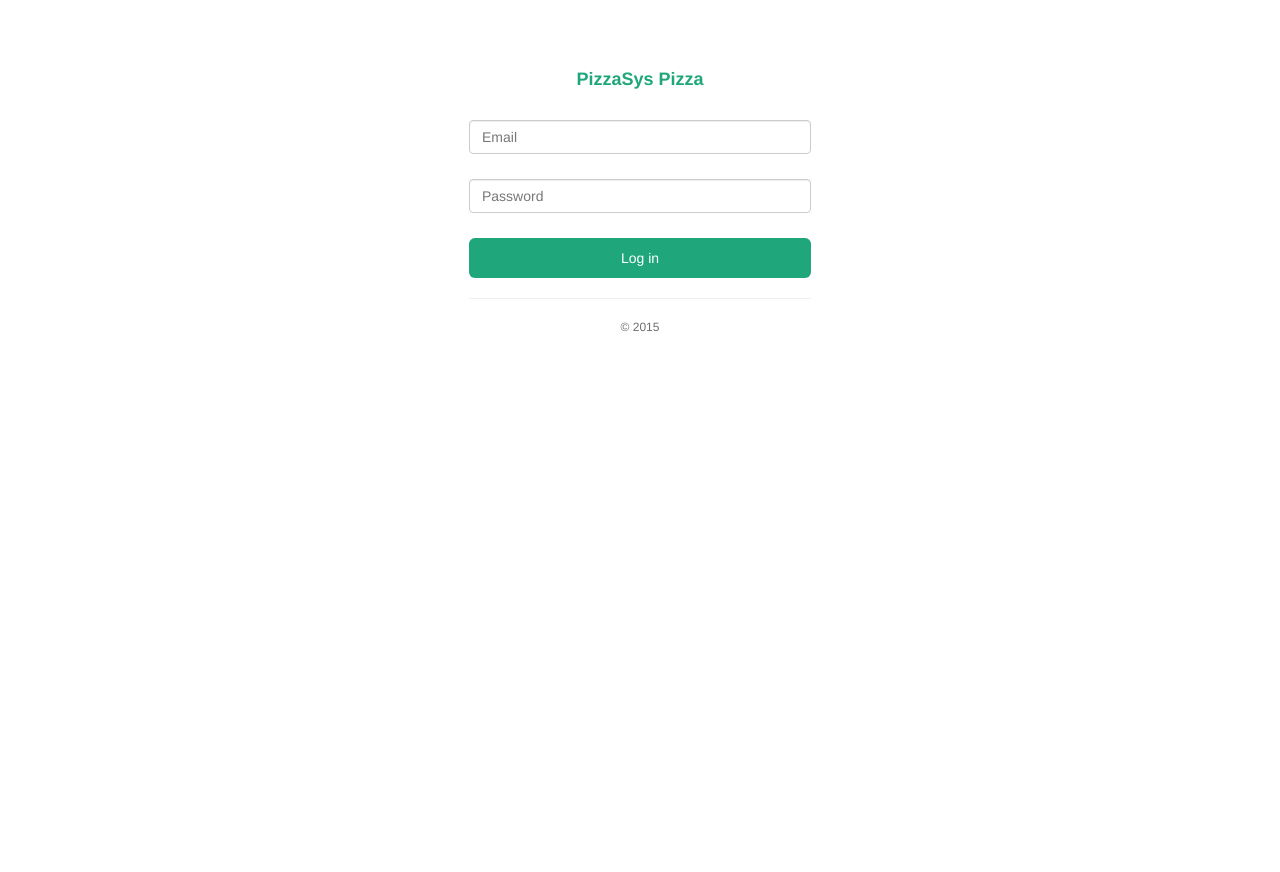
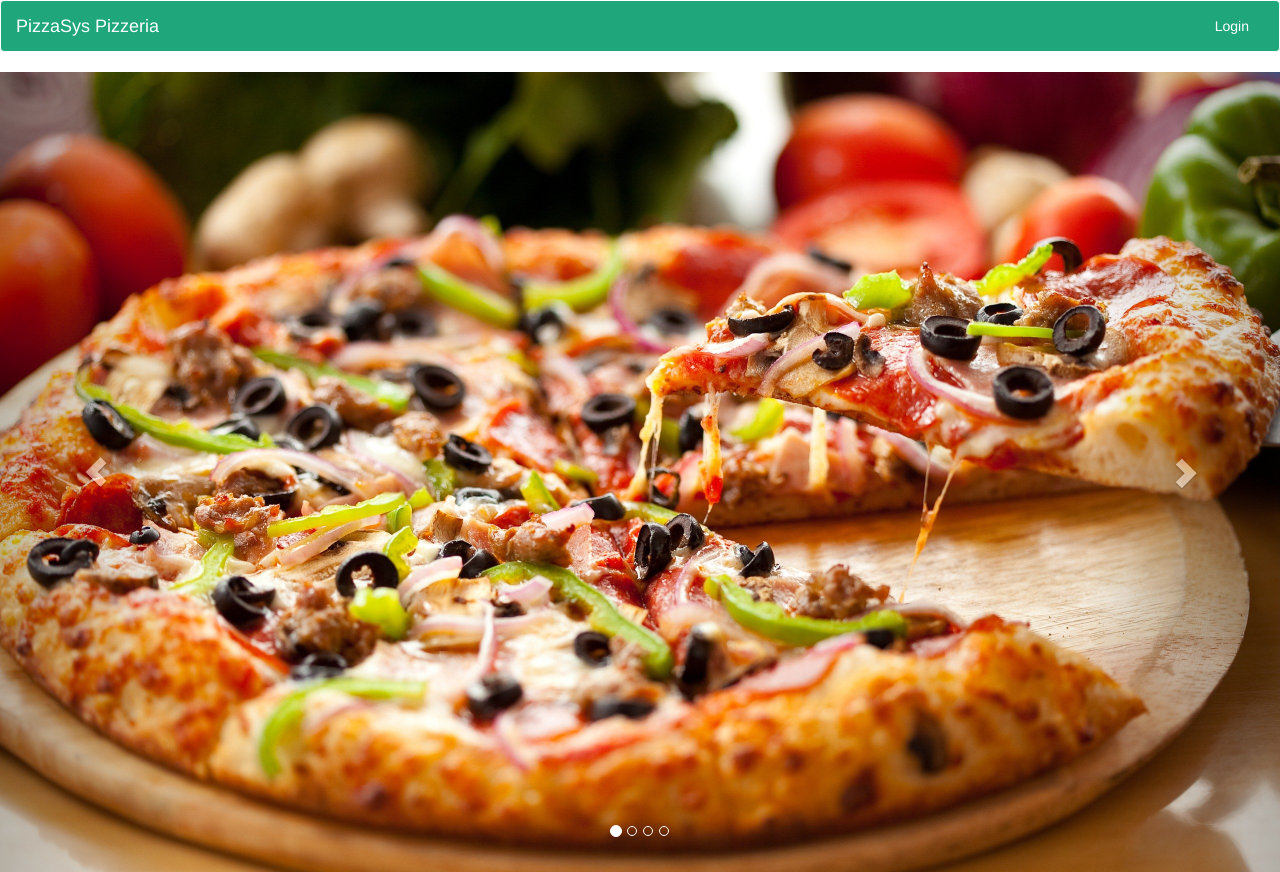
Before and after one commit to sauhardad/pizzasys, a CodeIgniter app: page /pizzasys/ in a window 1280 px wide. Before the commit the page ends 332 px from the top, so only its background shows below. Run offline with CodeIgniter, Linux system fonts and the light colour scheme.

Commit message:
Initialized slider and landing page

```diff
--- a/application/config/routes.php
+++ b/application/config/routes.php
@@ -38,7 +38,7 @@
 |
 */
 
-$route['default_controller'] = "user/login";
+$route['default_controller'] = "landing";
 $route['404_override'] = '';
 
 
--- a/application/modules/home/views/home_view.php
+++ b/application/modules/home/views/home_view.php
@@ -1,11 +1,15 @@
 
     <!--load the view that contains header common to the home page -->
     <?php echo $this->load->view('common_header_view'); ?>
+    <?php echo $this->load->view('common_navbar_view'); ?>
 
     <!-- START OF HTML FOR DEMO -->
     <div class="container">
 
     </div>
 
-    <!--load the view that contains footer common to the home page -->
+    <!--load the views that contains footer common to the home page -->
+    <span id="logged-in-as">Howdy <?php echo $session_data['email']; ?></span>
+    <!--load the view that contains modals common to the home page -->
+    <?php echo $this->load->view('common_modals_view'); ?>
     <?php echo $this->load->view('common_footer_view'); ?>
--- /dev/null
+++ b/application/modules/landing/controllers/landing.php
@@ -0,0 +1,22 @@
+<?php if ( ! defined('BASEPATH')) exit('No direct script access allowed');
+session_start(); //we need to call PHP's session object to access it through CI
+class Landing extends CI_Controller {
+
+ function __construct()
+ {
+   parent::__construct();
+   $this->load->model('user/user_model');
+ }
+
+ function index()
+ {
+    $session_data = $this->session->userdata('logged_in');
+    $data['session_data']=$session_data;
+
+
+    $this->load->view('landing_view', $data);
+
+ }
+}
+
+?>
--- /dev/null
+++ b/application/modules/landing/views/landing_view.php
@@ -0,0 +1,68 @@
+
+<!--load the view that contains header common to the home page -->
+<?php echo $this->load->view('common_header_view'); ?>
+
+    <div>
+        <nav class="navbar navbar-default">
+          <div class="container-fluid">
+            <div class="navbar-header">
+                <a class="navbar-brand" href="#">PizzaSys Pizzeria</a>
+            </div>
+            <!-- Collect the nav links, forms, and other content for toggling -->
+            <div class="collapse navbar-collapse" id="bs-example-navbar-collapse-1">
+              <ul class="nav navbar-nav navbar-right">
+                <li><a href="<?php echo base_url('user/login'); ?>">Login</a></li>
+                <!--<li class="dropdown">
+                  <a href="#" class="dropdown-toggle" data-toggle="dropdown" role="button" aria-haspopup="true" aria-expanded="false">Dropdown <span class="caret"></span></a>
+                  <ul class="dropdown-menu">
+                    <li><a href="#">Action</a></li>
+                    <li><a href="#">Another action</a></li>
+                    <li><a href="#">Something else here</a></li>
+                    <li role="separator" class="divider"></li>
+                    <li><a href="#">Separated link</a></li>
+                  </ul>
+                </li>-->
+              </ul>
+            </div>
+          </div>
+        </nav>
+    </div>
+
+    <div id="myCarousel" class="carousel slide" data-ride="carousel">
+        <!-- Indicators -->
+        <ol class="carousel-indicators">
+          <li data-target="#myCarousel" data-slide-to="0" class="active"></li>
+          <li data-target="#myCarousel" data-slide-to="1"></li>
+          <li data-target="#myCarousel" data-slide-to="2"></li>
+          <li data-target="#myCarousel" data-slide-to="3"></li>
+        </ol>
+
+        <!-- Wrapper for slides -->
+        <div class="carousel-inner" role="listbox">
+          <div class="item active">
+            <img src="<?php echo base_url('assets/img/slider_01.jpg'); ?>">
+          </div>
+
+          <div class="item">
+            <img src="<?php echo base_url('assets/img/slider_02.jpg'); ?>">
+          </div>
+
+          <div class="item">
+            <img src="<?php echo base_url('assets/img/slider_03.jpg'); ?>">
+          </div>
+
+          <div class="item">
+            <img src="<?php echo base_url('assets/img/slider_04.jpg'); ?>">
+          </div>
+        </div>
+
+    <!-- Left and right controls -->
+    <a class="left carousel-control" href="#myCarousel" role="button" data-slide="prev">
+      <span class="glyphicon glyphicon-chevron-left" aria-hidden="true"></span>
+      <span class="sr-only">Previous</span>
+    </a>
+    <a class="right carousel-control" href="#myCarousel" role="button" data-slide="next">
+      <span class="glyphicon glyphicon-chevron-right" aria-hidden="true"></span>
+      <span class="sr-only">Next</span>
+    </a>
+</div>
--- a/application/modules/user/controllers/user.php
+++ b/application/modules/user/controllers/user.php
@@ -97,7 +97,7 @@ class User extends CI_Controller {
  {
    $this->session->unset_userdata('logged_in');
    session_destroy();
-   redirect('home', 'refresh');
+   redirect('landing', 'refresh');
  }
 
 }
--- a/application/views/common_header_view.php
+++ b/application/views/common_header_view.php
@@ -30,25 +30,3 @@
 
  </head>
  <body>
-     <div>
-       <nav class="navbar navbar-fixed-right navbar-minimal animate" role="navigation">
-		<div class="navbar-toggler animate">
-			<span class="menu-icon"></span>
-		</div>
-		<ul class="navbar-menu animate">
-			<li>
-				<a href="#password_modal" data-toggle="modal" class="animate">
-					<span class="desc animate"> Change Password </span>
-					<span class="glyphicon glyphicon-cog"></span>
-				</a>
-			</li>
-			<li>
-				<a href="<?php echo base_url('user/logout');?>" class="animate">
-					<span class="desc animate"> Logout </span>
-					<span class="glyphicon glyphicon-log-out"></span>
-				</a>
-			</li>
-		</ul>
-	</nav>
-
-    </div>
--- a/assets/css/home_view.css
+++ b/assets/css/home_view.css
@@ -336,3 +336,12 @@ thead {
   border-bottom-width: 0;
 }
 /* end of table header */
+/** override and navbar color */
+.navbar-default {
+    background-color: #1fa67b;
+    border-color: #fff;
+}
+.navbar-default .navbar-nav > li > a,.navbar-default .navbar-brand {
+    color: #fff;
+}
+/** end of override */
--- a/assets/js/home_view.js
+++ b/assets/js/home_view.js
@@ -1,4 +1,5 @@
 $(function () {
+
     //display the menu dropdown on click
     $('.navbar-toggler').on('click', function(event) {
 		event.preventDefault();
```
Also changed, not shown: application/views/common_footer_view.php (+1 -8 lines), application/views/common_navbar_view.php (added, +22 -0 lines), nbproject/private/private.xml (+8 -1 lines), assets/img/a07.png (added), assets/img/slider_01.jpg (added), assets/img/slider_02.jpg (added), assets/img/slider_03.jpg (added), 1 other file.
